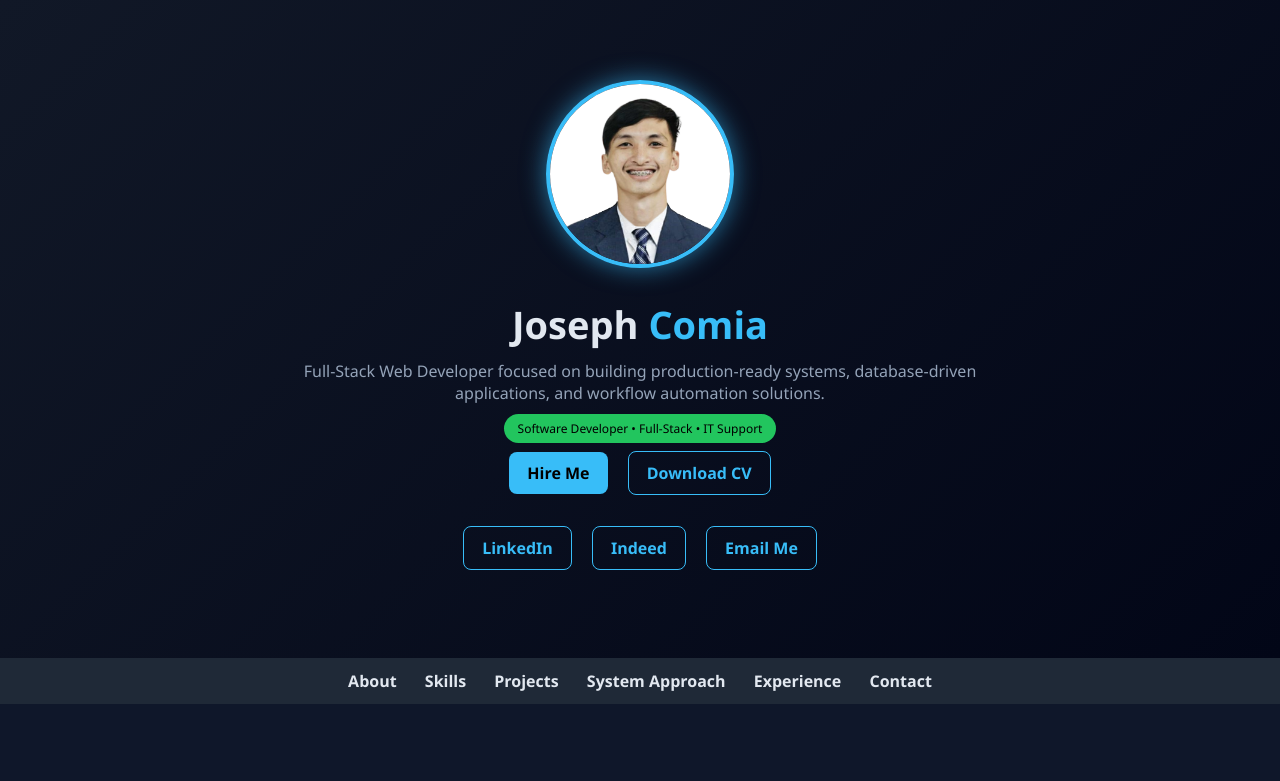
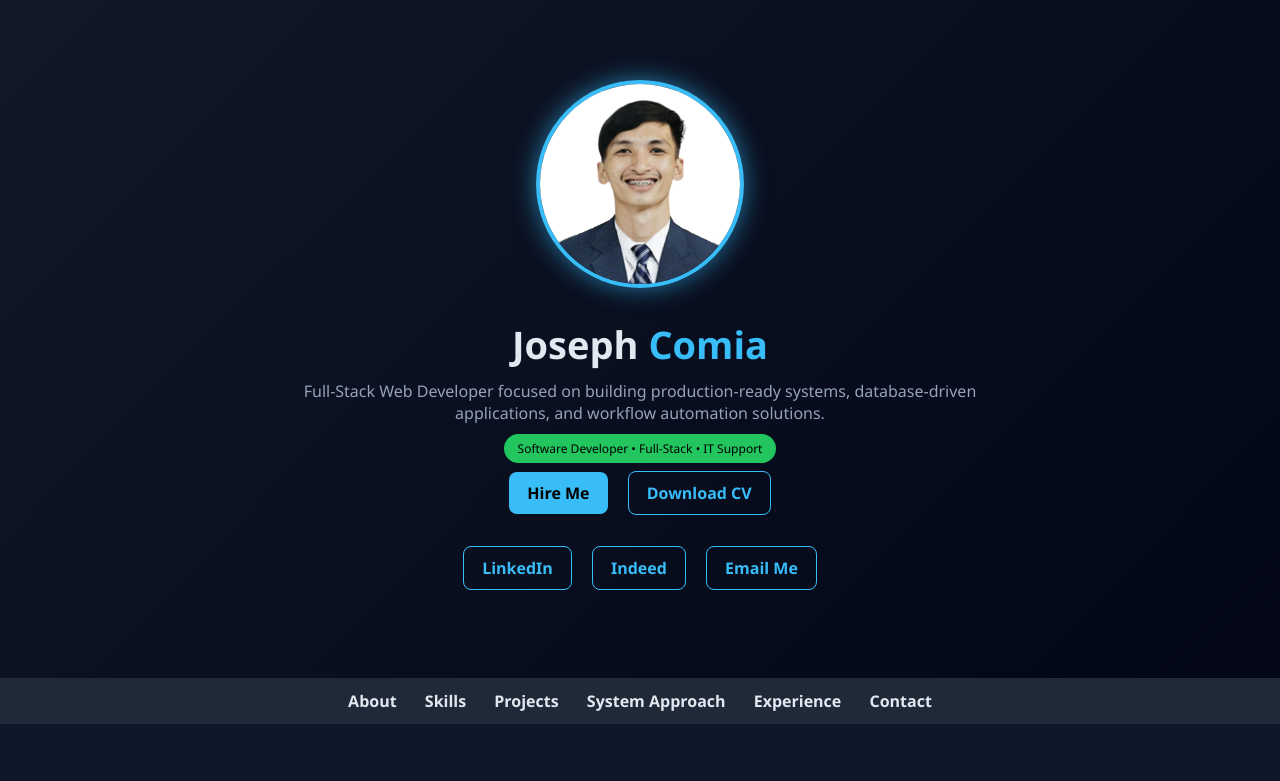
Before and after one commit to josephcomia2506-eng/josephcomia2506-eng.github.io, a plain HTML site: page index.html in a window 1280 px wide. Shown: the top 781 px of the page. Drawn offline with Linux system fonts and the light colour scheme.

Commit message:
Update index.html

```diff
--- a/index.html
+++ b/index.html
@@ -23,8 +23,8 @@ header {
 }
 
 .avatar {
-  width: 180px;
-  height: 180px;
+  width: 200px;
+  height: 200px;
   border-radius: 50%;
   border: 4px solid #38bdf8;
   box-shadow: 0 0 25px rgba(56,189,248,0.6);
@@ -143,7 +143,7 @@ h2 {
 /* PROJECT IMAGE */
 .project-img {
   width: 100%;
-  height: 400px;
+  height: 600px;
   object-fit: cover;
   border-radius: 10px;
   margin-top: 10px;
```
